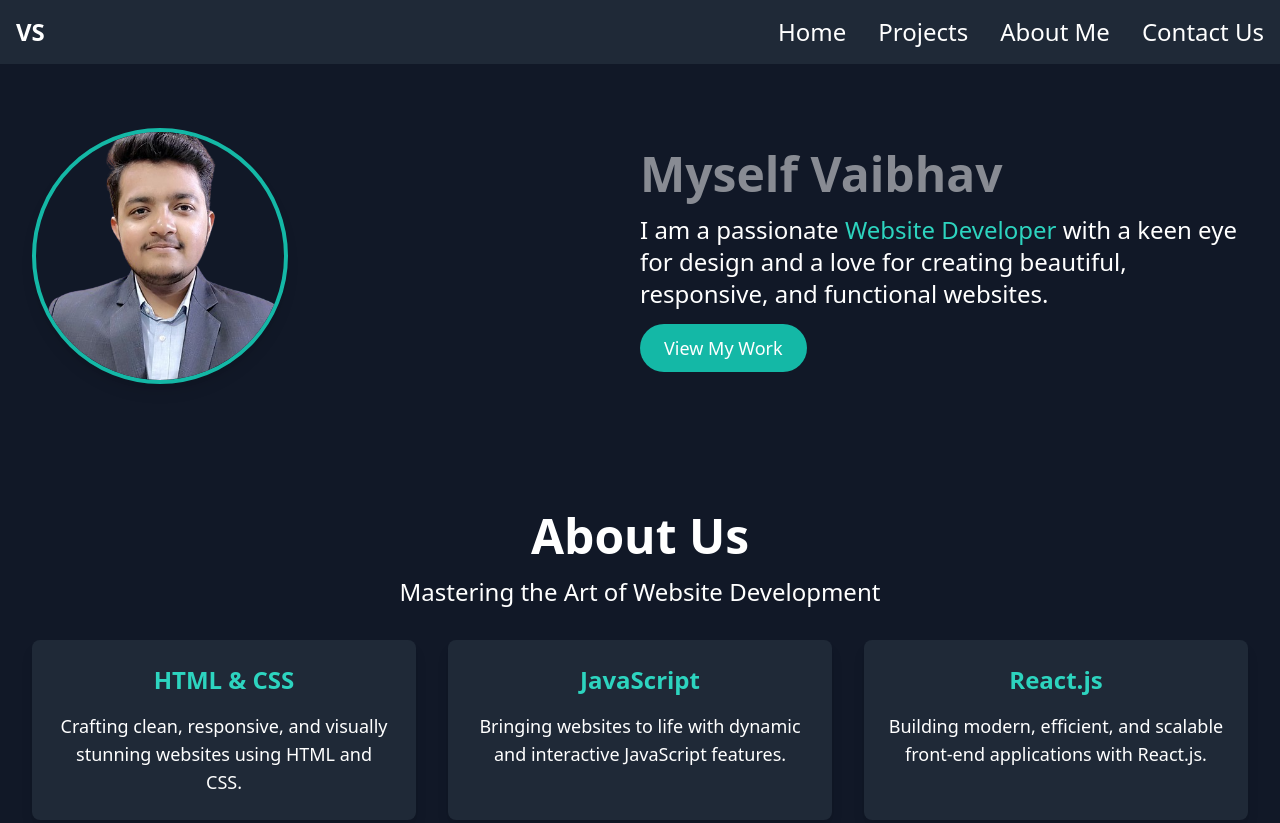
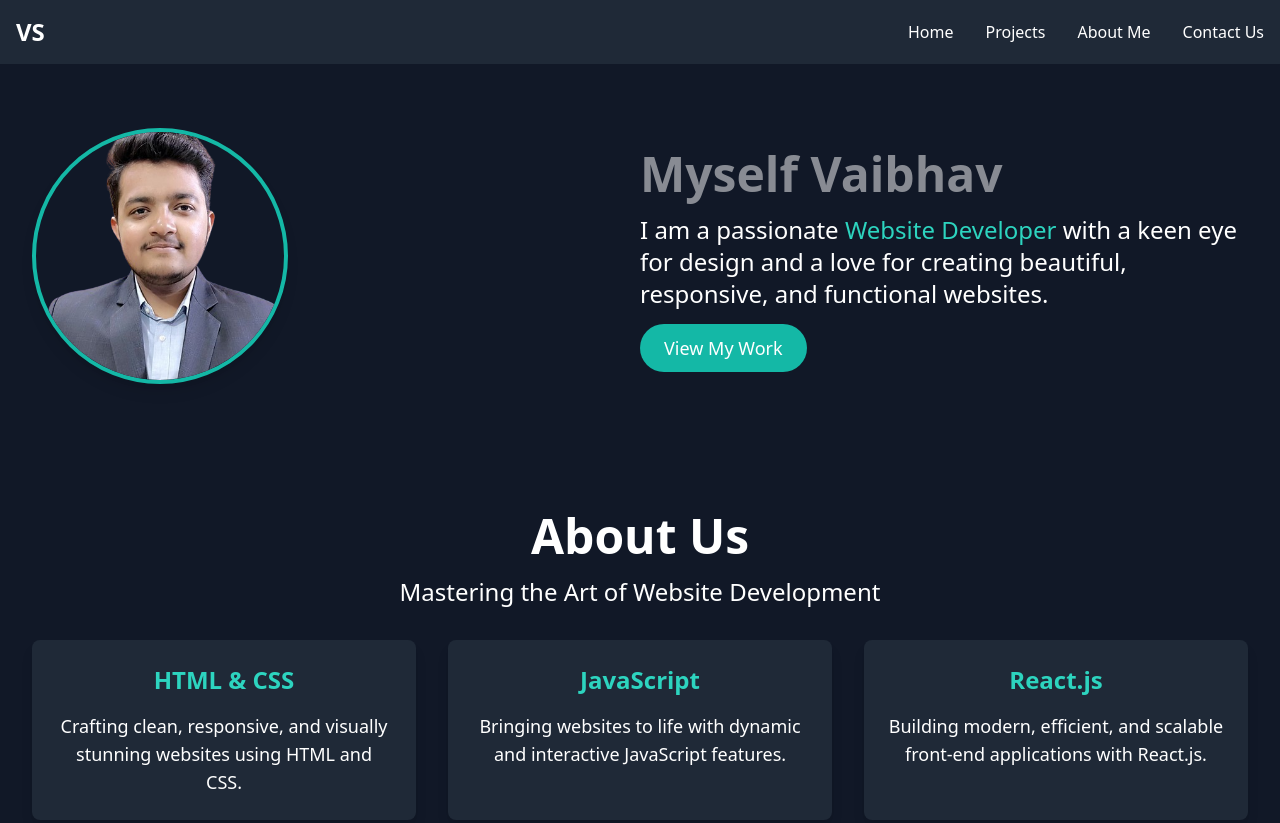
Before and after one commit to ExperCodeVaibhav/port, a plain HTML site: page index.html in a window 1280 px wide. Shown: the top 823 px of the page. Drawn offline with nearby package versions, Linux system fonts and the light colour scheme.

Commit message:
Update index.html

```diff
--- a/index.html
+++ b/index.html
@@ -24,7 +24,7 @@
                 </button>
             </div>
             <nav class="hidden md:block">
-                <ul class="flex space-x-8 text-2xl">
+                <ul class="flex space-x-8">
                     <li><a href="#home" class="hover:text-teal-400 transition-colors duration-300">Home</a></li>
                     <li><a href="#project" class="hover:text-teal-400 transition-colors duration-300">Projects</a></li>
                     <li><a href="#about" class="hover:text-teal-400 transition-colors duration-300">About Me</a></li>
```
